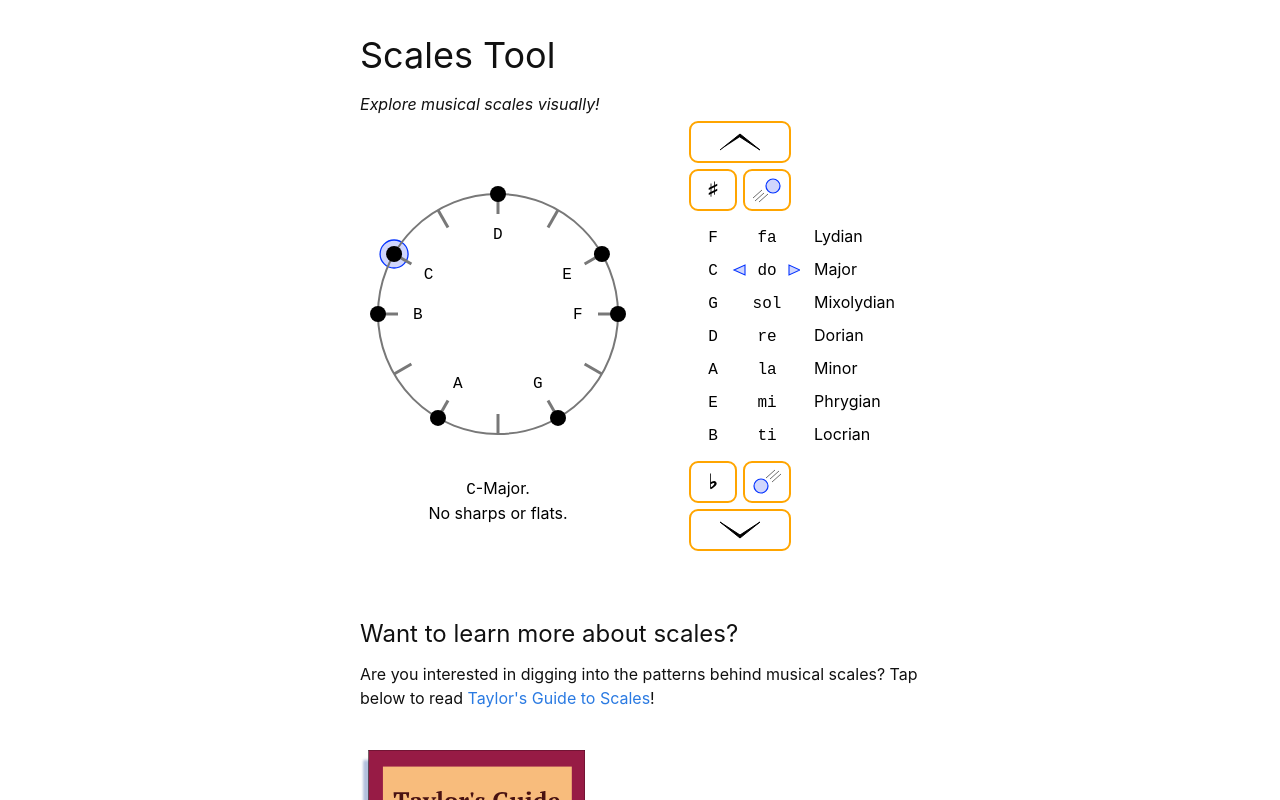
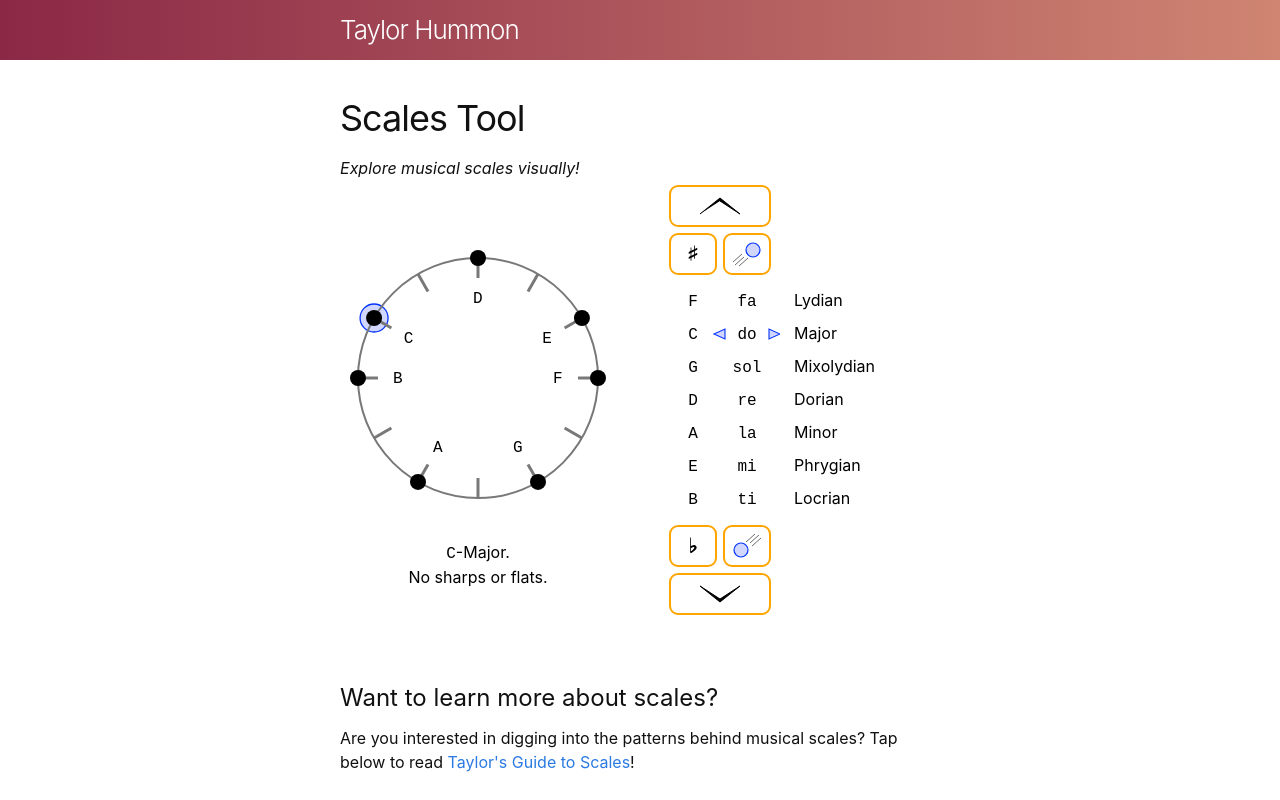
Before and after one commit to taylorhummon/scales-tool, a React (Vite) app: page / in a window 1280 px wide. Shown: the top 800 px of the page. Built offline with nearby package versions, Linux system fonts and the light colour scheme; a web font is replaced by a local one.

Commit message:
add header to webpage

```diff
--- a/index.css
+++ b/index.css
@@ -1,38 +1,111 @@
 body {
   margin: 0;
-  font: 400 16px/1.5 -apple-system, BlinkMacSystemFont, "Roboto", "Helvetica Neue", "Helvetica", "Arial", sans-serif;
-  color: #111111;
-  background-color: #ffffff;
+  padding: 0;
+  background: rgb(74, 48, 92);
+  background: linear-gradient(90deg, rgb(139, 40, 70) 0%, rgb(207, 133, 114) 100%);
+  color: rgb(17, 17, 17);
+  font-family: -apple-system, BlinkMacSystemFont, "Roboto", "Helvetica Neue", "Helvetica", "Arial", sans-serif;
+  font-weight: 400;
+  font-size: 16px;
+  line-height: 1.5;
+  -webkit-text-size-adjust: 100%;
+  font-feature-settings: "kern" 1;
+  font-kerning: normal;
 }
 
-h1, h2, h3, h4, h5, h6 {
-  font-weight: normal;
-  margin-bottom: 10px;
+h1 {
+  margin: 0 0 20px 0;
+  padding: 0;
+  font-weight: 400;
+  line-height: 1;
+  font-size: 36px;
+  letter-spacing: -1px;
+
+  @media screen and (max-width: 500px) {
+    font-size: 28px;
+  }
+}
+
+h2 {
+  margin: 0 0 10px 0;
+  padding: 0;
+  font-weight: 400;
+  margin-top: 25px;
+  font-size: 24px;
+
+  @media screen and (max-width: 500px) {
+    font-size: 20px;
+  }
+}
+
+h3 {
+  margin: 0 0 10px 0;
+  padding: 0;
+  font-weight: 400;
+  font-size: 20px;
+
+  @media screen and (max-width: 500px) {
+    font-size: 18px;
+  }
 }
 
 p {
-  font-weight: normal;
-  margin: 0 0 10px 0;
+  margin: 0 0 15px 0;
+  padding: 0;
 }
 
 a {
   color: #2a7ae2;
   text-decoration: none;
-
-  &:hover {
-    text-decoration: underline;
-  }
 }
 
-.page-content {
-  max-width: 560px;
-  margin: 28px auto 100px auto;
+a:hover {
+  text-decoration: underline;
+}
+
+img {
+  max-width: 100%;
+  vertical-align: middle;
+  margin: 0;
+  border: 0;
+  padding: 0;
+}
+
+.header-relative {
+  position: relative;
+  height: 60px;
+}
+
+.header-absolute {
+  position: absolute;
+  bottom: 11px;
+  width: 100%;
+}
+
+.header-content {
+  max-width: 600px;
+  margin: 0 auto;
   padding: 0 20px;
 }
 
-.title {
-  margin: 10px 0 10px 0;
-  font-size: 36px;
+a.site-title {
+  display: block;
+  margin-right: auto;
+  font-size: 26px;
+  font-weight: 300;
+  letter-spacing: -1px;
+  color: rgb(255, 255, 255);
+}
+
+.page {
+  background: white;
+  margin-bottom: 80px;
+}
+
+.main-content {
+  max-width: 600px;
+  margin: 0 auto;
+  padding: 40px 20px;
 }
 
 .instructions {
@@ -51,6 +124,4 @@ a {
 .cover-image {
   display: block;
   width: 225px;
-  margin: 0;
-  padding: 0;
 }
--- a/index.html
+++ b/index.html
@@ -12,7 +12,15 @@
     <link rel="stylesheet" href="/index.css">
   </head>
   <body>
-    <div class="page-content">
+    <header class="header-relative" role="banner">
+      <div class="header-absolute">
+        <div class="header-content">
+          <a class="site-title" href="https://taylorhummon.com/">Taylor&nbsp;Hummon</a>
+        </div>
+      </div>
+    </header>
+    <div class="page">
+      <main class="main-content" aria-label="Content">
         <h1 class="title">
           Scales Tool
         </h1>
@@ -37,12 +45,13 @@
         >
           <img
             class="cover-image"
+            title="Taylor's Guide to Scales"
+            alt="Taylor's Guide to Scales"
+            width="225px"
             src="/taylors_guide_to_scales_cover.svg"
-          alt="Taylor's Guide to Scales"
-          title="Taylor's Guide to Scales"
-          width="225px"
           />
         </a>
+      </main>
     </div>
   </body>
 </html>
```
Lines whose indentation alone changed are shown as unchanged.
